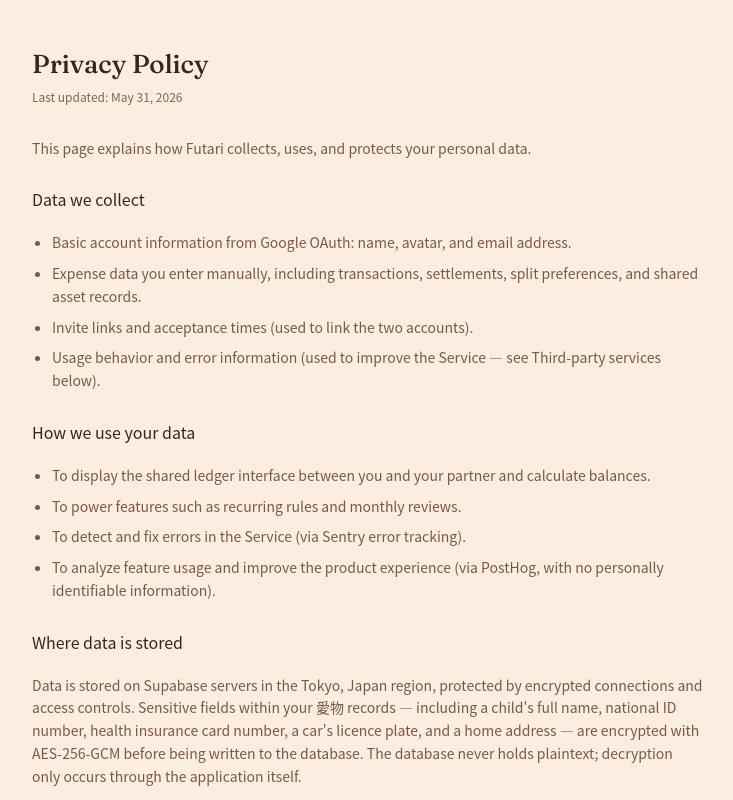
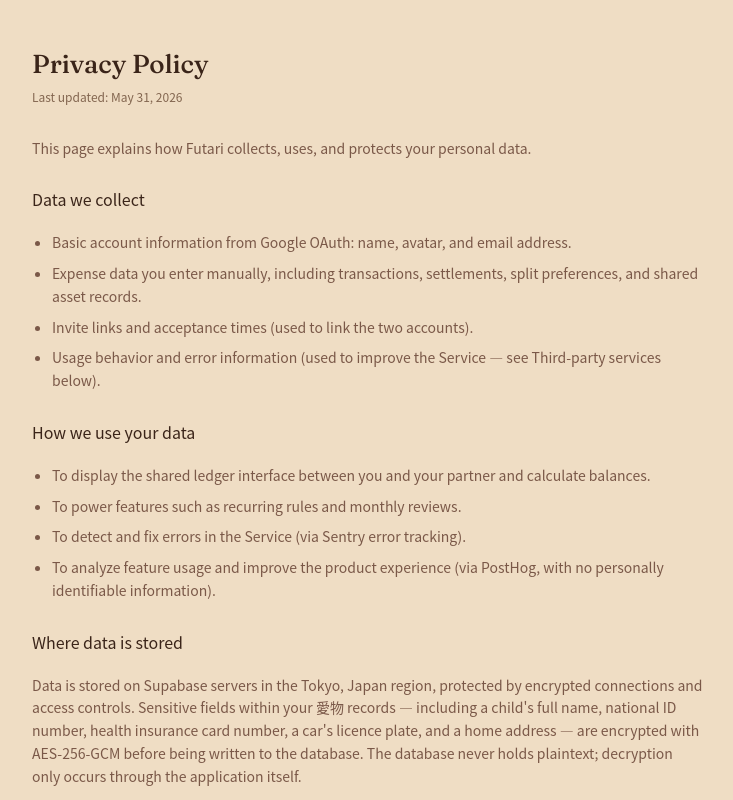
Before and after one commit to redtear1115/oikos, a Next.js app: page /en/privacy in a window 1280 px wide. Shown: the top 800 px of the page, without its empty margins (272-1005 px from the left). Built offline with nearby package versions, Linux system fonts and the light colour scheme; no server answers.

Commit message:
feat(brand): apply --bg-committed to sign-in, migrate, terms, privacy (#832)

```diff
--- a/app/[locale]/migrate/layout.tsx
+++ b/app/[locale]/migrate/layout.tsx
@@ -34,7 +34,7 @@ export default async function MigrateLayout({
     <main
       className="relative min-h-dvh overflow-hidden"
       style={{
-        background: 'var(--bg)',
+        background: 'var(--bg-committed)',
         color: 'var(--ink)',
         paddingTop: 'env(safe-area-inset-top)',
       }}
--- a/app/[locale]/privacy/page.tsx
+++ b/app/[locale]/privacy/page.tsx
@@ -38,7 +38,7 @@ export default async function PrivacyPage({ params }: { params: Params }) {
   return (
     <main
       className="min-h-screen px-6 py-12"
-      style={{ background: 'var(--bg)' }}
+      style={{ background: 'var(--bg-committed)' }}
     >
       <div className="max-w-md md:max-w-2xl mx-auto">
         <h1
--- a/app/[locale]/sign-in/page.tsx
+++ b/app/[locale]/sign-in/page.tsx
@@ -59,7 +59,7 @@ export default async function SignInPage({ params }: { params: Params }) {
   return (
     <main
       className="flex min-h-screen flex-col"
-      style={{ background: 'var(--bg)' }}
+      style={{ background: 'var(--bg-committed)' }}
     >
       {/* Warm TLS to Google's OAuth host so the post-click redirect costs less.
           Supabase preconnect lives in the root layout (covers every page);
--- a/app/[locale]/terms/page.tsx
+++ b/app/[locale]/terms/page.tsx
@@ -38,7 +38,7 @@ export default async function TermsPage({ params }: { params: Params }) {
   return (
     <main
       className="min-h-screen px-6 py-12"
-      style={{ background: 'var(--bg)' }}
+      style={{ background: 'var(--bg-committed)' }}
     >
       <div className="max-w-md md:max-w-2xl mx-auto">
         <h1
```
